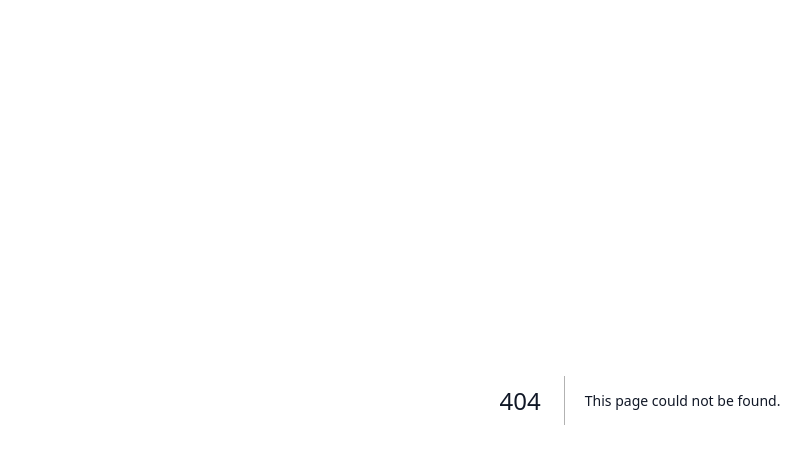
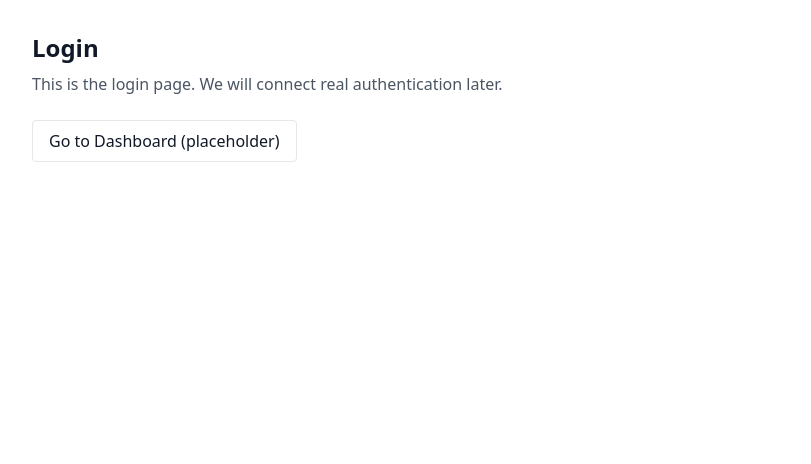
Before and after one commit to Ahmetfrkn/PlanIt-WebApp, a Next.js app: page /login in a window 1280 px wide. Before the commit this address had no page. Shown: the top 464 px of the page, without its empty margins (0-811 px from the left). Built offline with nearby package versions, Linux system fonts and the light colour scheme.

Commit message:
Add login page component

```diff
--- /dev/null
+++ b/app/(public)/login/page.tsx
@@ -0,0 +1,16 @@
+export default function Login() {
+  return (
+    <main className="p-8">
+      <h1 className="text-2xl font-bold">Login</h1>
+      <p className="mt-2 text-gray-600">
+        This is the login page. We will connect real authentication later.
+      </p>
+      <a
+        className="inline-block mt-6 px-4 py-2 border rounded"
+        href="/dashboard"
+      >
+        Go to Dashboard (placeholder)
+      </a>
+    </main>
+  );
+}
```
